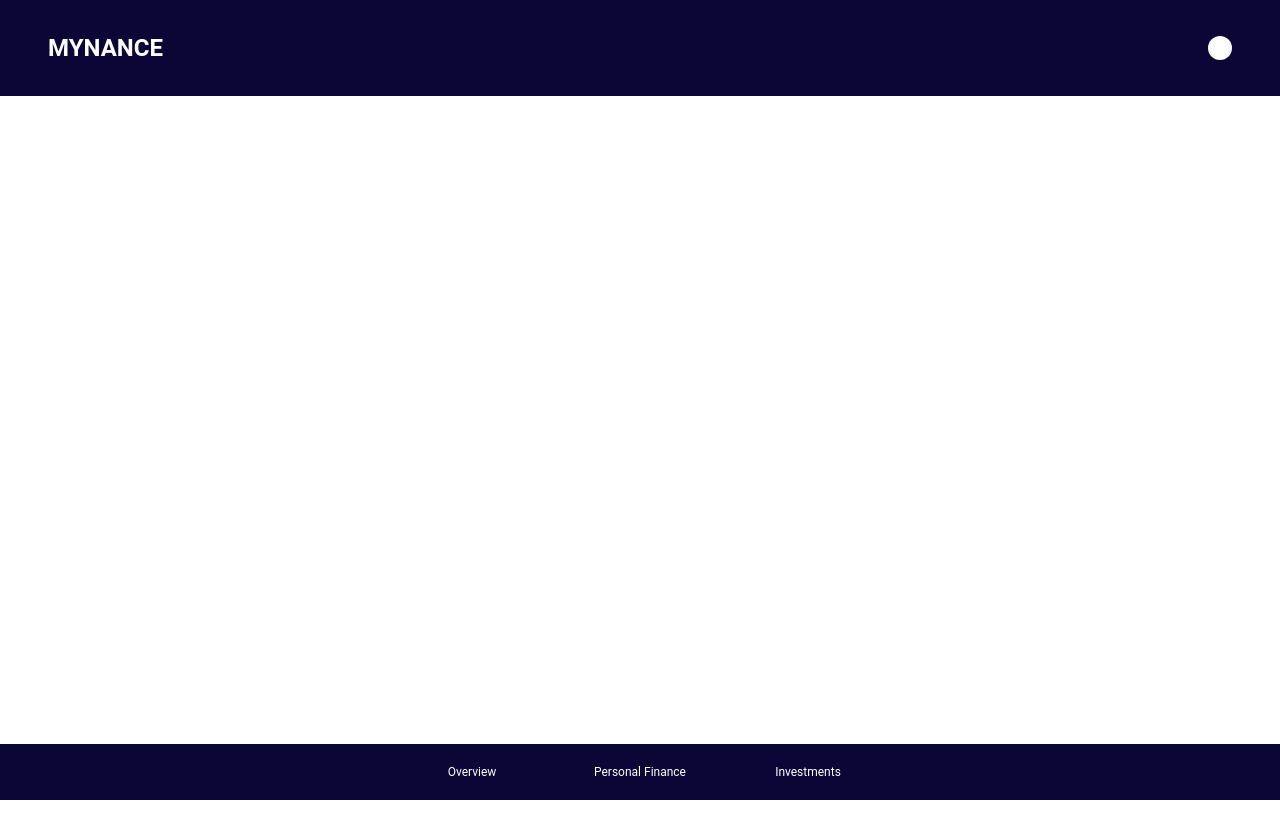
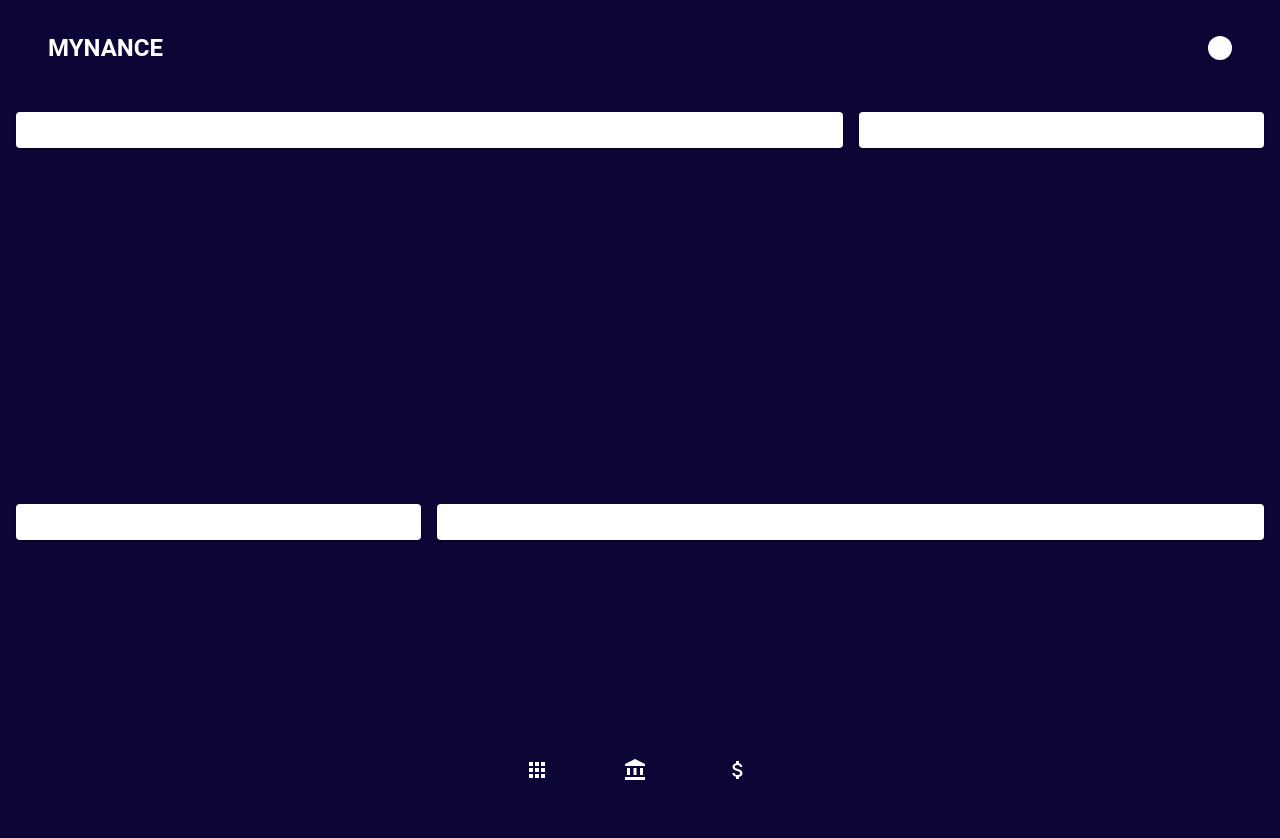
Before and after one commit to jonathancklee1/mynance, a React (Vite) app: page /dashboard in a window 1280 px wide. Shown: the top 838 px of the page. Before the commit the page ends 800 px from the top, so only its background shows below. Built offline with nearby package versions, Linux system fonts and the light colour scheme.

Commit message:
Added pages and bottom nav

```diff
--- a/src/App.tsx
+++ b/src/App.tsx
@@ -1,12 +1,16 @@
 import { Route, Routes } from "react-router";
 import Landing from "./pages/Landing";
 import Dashboard from "./pages/Dashboard";
+import Finance from "./pages/Finance";
+import Investments from "./pages/Investments";
 
 function App() {
     return (
         <Routes>
             <Route path="/" element={<Landing />} />
             <Route path="/dashboard" element={<Dashboard />} />
+            <Route path="/personal-finance" element={<Finance />} />
+            <Route path="/investments" element={<Investments />} />
         </Routes>
     );
 }
--- a/src/components/BottomNav.tsx
+++ b/src/components/BottomNav.tsx
@@ -1,7 +1,10 @@
 import BottomNavigation from "@mui/material/BottomNavigation";
 import BottomNavigationAction from "@mui/material/BottomNavigationAction";
+import AppsIcon from "@mui/icons-material/Apps";
 import { useState } from "react";
-
+import AccountBalanceIcon from "@mui/icons-material/AccountBalance";
+import AttachMoneyIcon from "@mui/icons-material/AttachMoney";
+import { Link } from "react-router";
 function BottomNav() {
     const [tab, setTab] = useState("");
     console.log(tab);
@@ -19,9 +22,21 @@ function BottomNav() {
                 backgroundColor: "primary.main",
             }}
         >
-            <BottomNavigationAction label="Overview" />
-            <BottomNavigationAction label="Personal Finance" />
-            <BottomNavigationAction label="Investments" />
+            <Link to={"/dashboard"}>
+                <BottomNavigationAction label="Overview" icon={<AppsIcon />} />
+            </Link>
+            <Link to={"/personal-finance"}>
+                <BottomNavigationAction
+                    label="Personal Finance"
+                    icon={<AccountBalanceIcon />}
+                />
+            </Link>
+            <Link to={"/investments"}>
+                <BottomNavigationAction
+                    label="Investments"
+                    icon={<AttachMoneyIcon />}
+                />
+            </Link>
         </BottomNavigation>
     );
 }
--- a/src/main.tsx
+++ b/src/main.tsx
@@ -4,11 +4,13 @@ import "./index.css";
 import App from "./App.tsx";
 import { BrowserRouter } from "react-router";
 import { ThemeProvider } from "@emotion/react";
-import { createTheme } from "@mui/material";
+import { colors, createTheme } from "@mui/material";
 const theme = createTheme({
     palette: {
         primary: {
             main: "#0C0637",
+            light: "#1B2F7A",
+            dark: "#1B2F7A",
             contrastText: "#fff",
         },
         secondary: {
@@ -49,6 +51,19 @@ const theme = createTheme({
                 },
             },
         },
+        MuiBottomNavigation: {
+            styleOverrides: {
+                root: {
+                    "& .css-1kcvi62-MuiBottomNavigationAction-label.Mui-selected":
+                        {
+                            color: "#fff",
+                        },
+                    "& .css-1umw9bq-MuiSvgIcon-root": {
+                        fill: "#fff",
+                    },
+                },
+            },
+        },
     },
 });
 createRoot(document.getElementById("root")!).render(
--- a/src/pages/Dashboard.tsx
+++ b/src/pages/Dashboard.tsx
@@ -1,11 +1,42 @@
 import React from "react";
 import NavBar from "../components/NavBar";
 import BottomNav from "../components/BottomNav";
+import Grid from "@mui/material/Grid2";
+import { styled, Paper } from "@mui/material";
 
 function Dashboard() {
+    const Item = styled(Paper)(({ theme }) => ({
+        backgroundColor: "#fff",
+        ...theme.typography.body2,
+        padding: theme.spacing(1),
+        textAlign: "center",
+        color: theme.palette.text.secondary,
+        ...theme.applyStyles("dark", {
+            backgroundColor: "#1A2027",
+        }),
+    }));
     return (
         <>
             <NavBar></NavBar>
+            <Grid
+                container
+                spacing={2}
+                minHeight={"100vh"}
+                sx={{ p: 2, backgroundColor: "primary.main" }}
+            >
+                <Grid size={8}>
+                    <Item>size=8</Item>
+                </Grid>
+                <Grid size={4}>
+                    <Item>size=4</Item>
+                </Grid>
+                <Grid size={4}>
+                    <Item>size=4</Item>
+                </Grid>
+                <Grid size={8}>
+                    <Item>size=8</Item>
+                </Grid>
+            </Grid>
             <BottomNav></BottomNav>
         </>
     );
--- /dev/null
+++ b/src/pages/Finance.tsx
@@ -0,0 +1,26 @@
+import React from "react";
+import NavBar from "../components/NavBar";
+import Grid from "@mui/material/Grid2";
+import BottomNav from "../components/BottomNav";
+
+function Finance() {
+    return (
+        <>
+            <NavBar></NavBar>
+            <Grid
+                container
+                spacing={2}
+                minHeight={"100vh"}
+                sx={{ p: 2, backgroundColor: "primary.main" }}
+            >
+                <Grid size={8}></Grid>
+                <Grid size={4}></Grid>
+                <Grid size={4}></Grid>
+                <Grid size={8}></Grid>
+            </Grid>
+            <BottomNav></BottomNav>
+        </>
+    );
+}
+
+export default Finance;
--- /dev/null
+++ b/src/pages/Investments.tsx
@@ -0,0 +1,26 @@
+import Grid from "@mui/material/Grid2";
+import React from "react";
+import BottomNav from "../components/BottomNav";
+import NavBar from "../components/NavBar";
+
+function Investments() {
+    return (
+        <>
+            <NavBar></NavBar>
+            <Grid
+                container
+                spacing={2}
+                minHeight={"100vh"}
+                sx={{ p: 2, backgroundColor: "primary.main" }}
+            >
+                <Grid size={8}></Grid>
+                <Grid size={4}></Grid>
+                <Grid size={4}></Grid>
+                <Grid size={8}></Grid>
+            </Grid>
+            <BottomNav></BottomNav>
+        </>
+    );
+}
+
+export default Investments;
```
